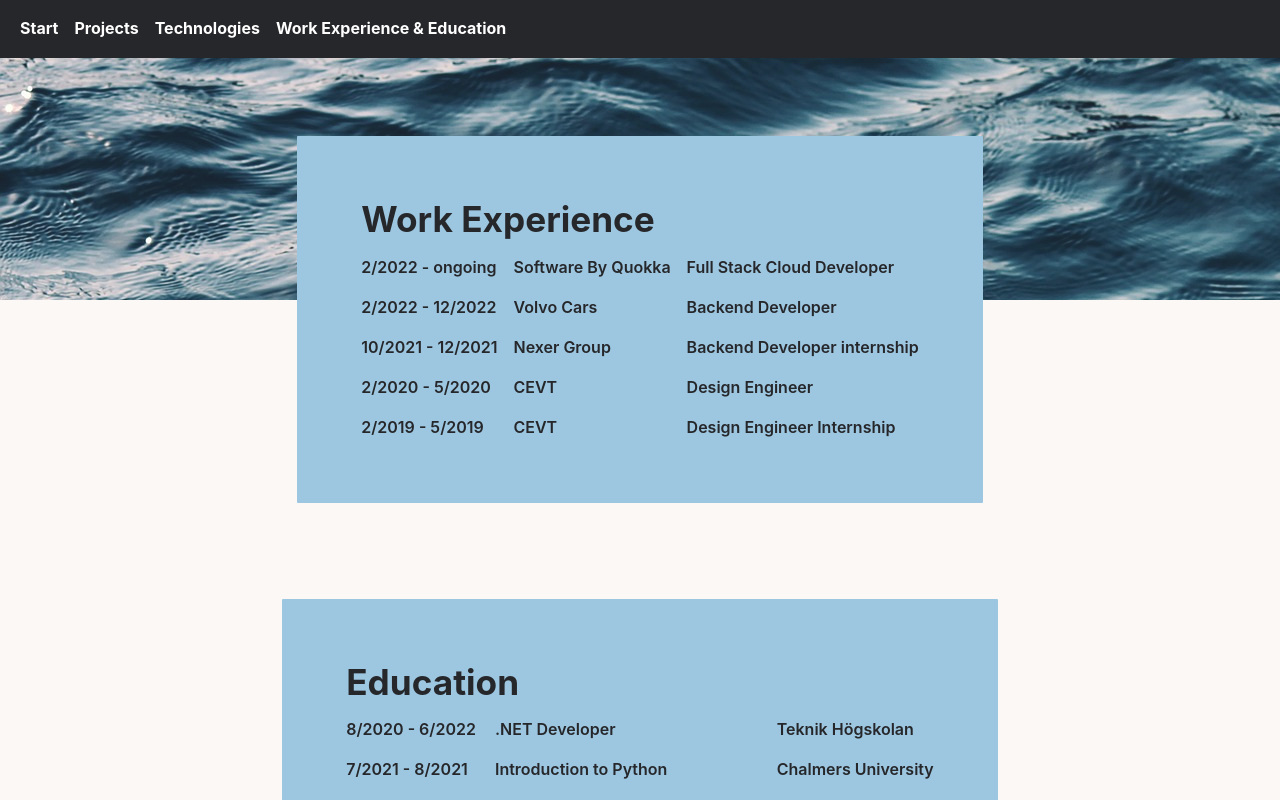
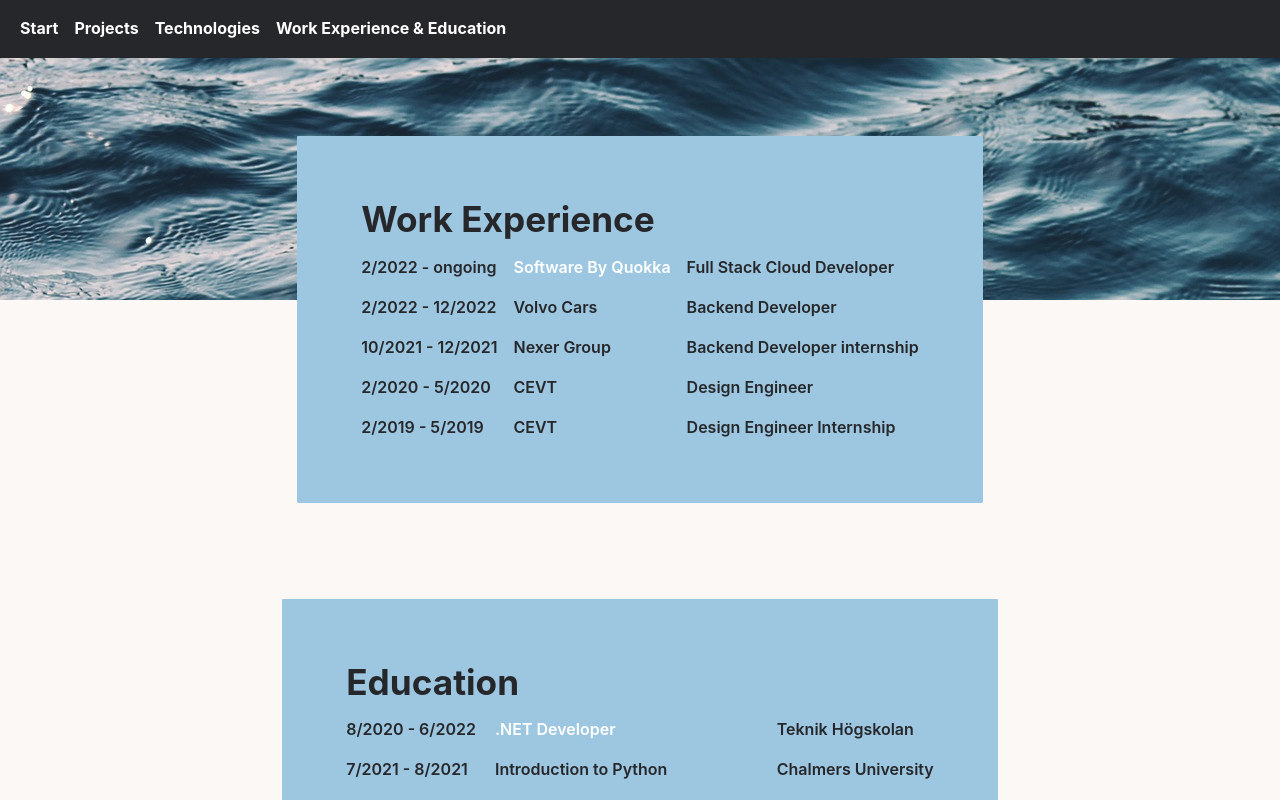
Before and after one commit to RobinAxelsson/personal-jam, a Next.js app: page /experience in a window 1280 px wide. Shown: the top 800 px of the page. Built offline with nearby package versions, Linux system fonts and the light colour scheme.

Commit message:
added a tags

```diff
--- a/pages/experience.js
+++ b/pages/experience.js
@@ -23,7 +23,10 @@ export default function ExperiencePage({ worklife, education }) {
                 {parseDate(start)} - {parseDate(end)}
               </div>
               <div className="card-grid-item" key={generateUID()}>
-                {company}
+              {(() => {
+                  if (company !== "Software By Quokka") return company;
+                  return (<a href="https://quokka.se">Software By Quokka</a>)
+                })()}
               </div>
               <div className="card-grid-item" key={generateUID()}>
                 {title}
@@ -41,7 +44,10 @@ export default function ExperiencePage({ worklife, education }) {
                 {parseDate(start)} - {parseDate(end)}
               </div>
               <div className="card-grid-item" key={generateUID()}>
-                {title}
+                {(() => {
+                  if (title !== ".NET Developer") return title;
+                  return (<a href="https://teknikhogskolan.se/utbildningar/net-utvecklare/">.NET Developer</a>)
+                })()}
               </div>
               <div className="card-grid-item" key={generateUID()}>
                 {school}
--- a/pages/technologies.js
+++ b/pages/technologies.js
@@ -10,7 +10,6 @@ export async function getStaticProps() {
 export default function TechnologiesPage({ personalData }) {
   return (
     <div className="card-collection">
-      <CodingStats />
       <div className="card-general">
         <h2 className="card-title">Technologies</h2>
         <h4>Professional use or examined</h4>
@@ -22,6 +21,7 @@ export default function TechnologiesPage({ personalData }) {
           ))}
         </grid>
       </div>
+      <CodingStats />
     </div>
   );
 }
```
